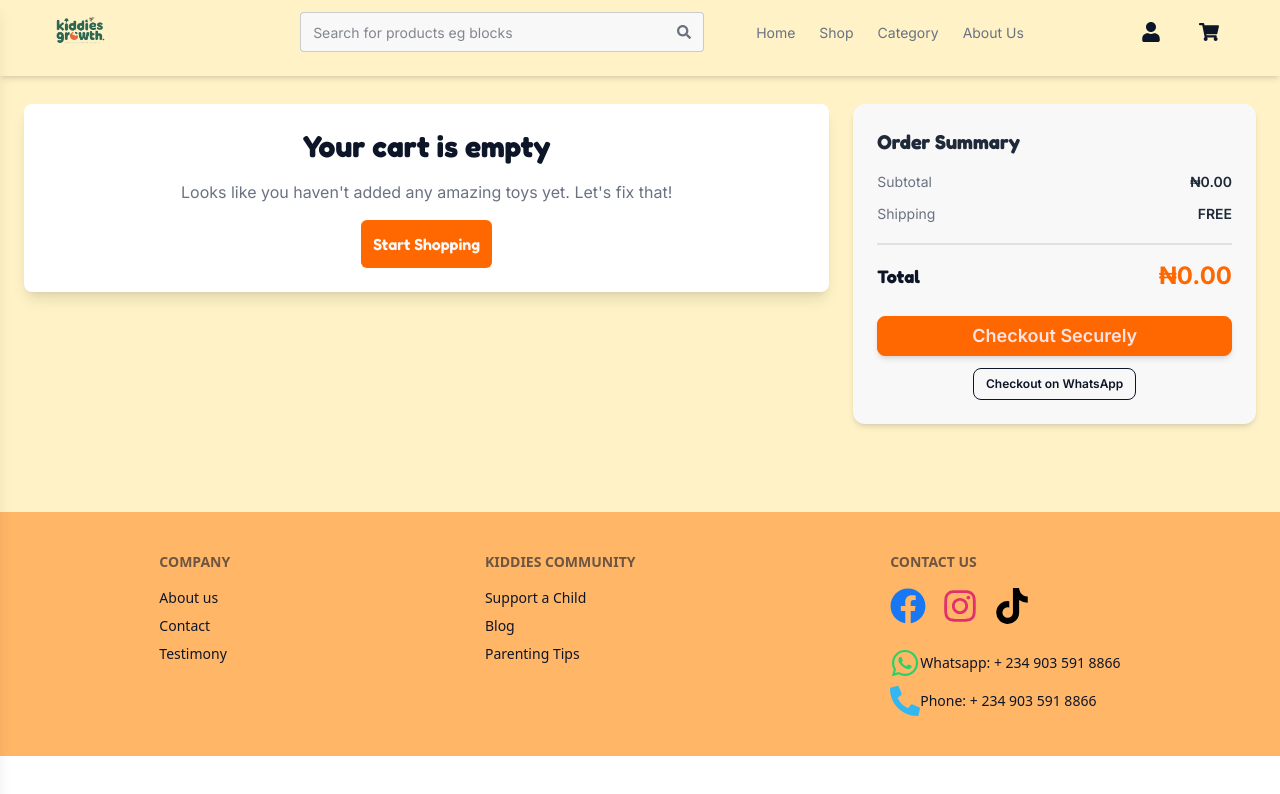
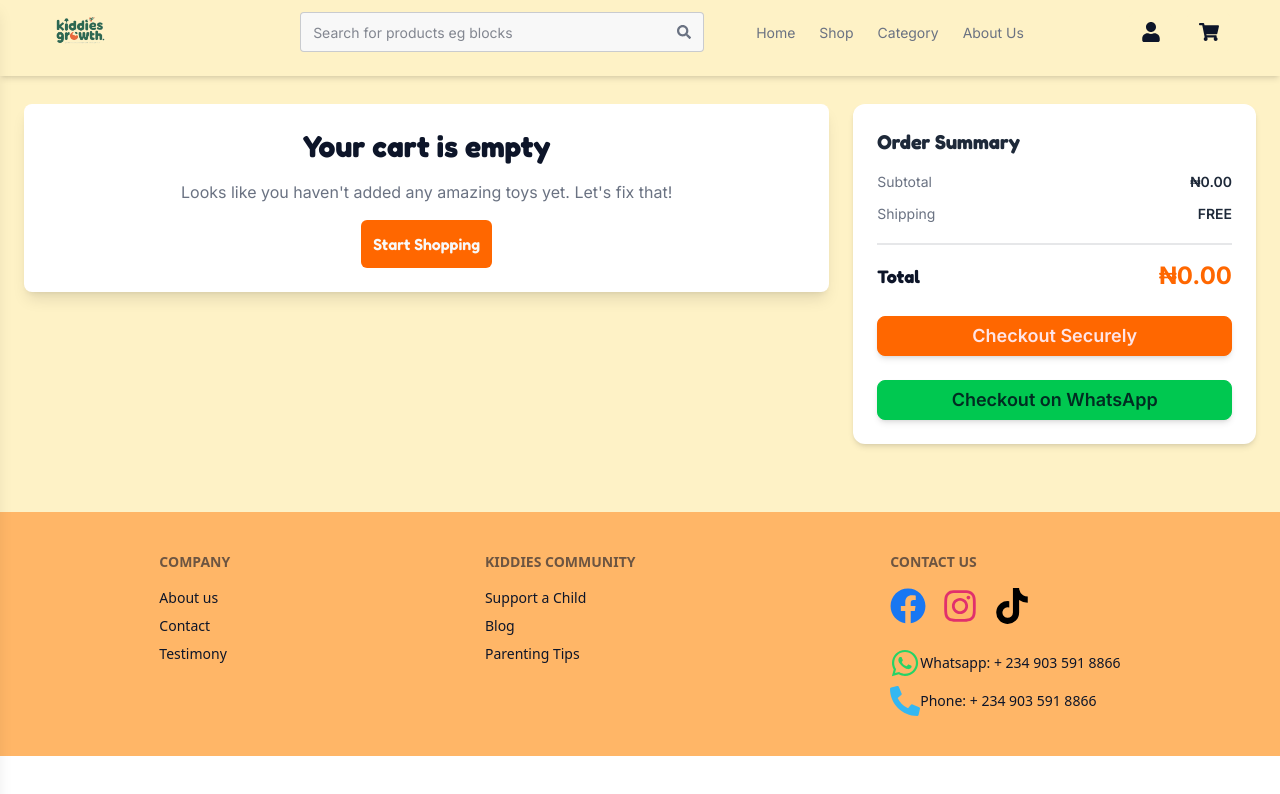
Before and after one commit to Kkebuka/kiddiesgrowth, a React (Vite) app: page /cart in a window 1280 px wide. Shown: the top 794 px of the page. Built offline with nearby package versions, Linux system fonts and the light colour scheme.

Commit message:
minor change

```diff
--- /dev/null
+++ b/src/components/ui/PriceTag.tsx
@@ -0,0 +1,25 @@
+import React from "react";
+
+type PriceTagProps = {
+  amount: number;
+  size?: "sm" | "md" | "lg";
+  color?: "text-gray-800" | "text-gray-800";
+};
+
+const sizeClassMap = {
+  sm: "text-base",
+  md: "text-xl",
+  lg: "text-2xl",
+};
+
+export default function PriceTag({
+  amount,
+  size = "md",
+  color = "text-gray-800",
+}: PriceTagProps) {
+  return (
+    <h2 className={`${sizeClassMap[size]} font-bold ${color} font-fredoka`}>
+      ₦{amount.toLocaleString()}
+    </h2>
+  );
+}
--- a/src/components/ui/ProductCard.tsx
+++ b/src/components/ui/ProductCard.tsx
@@ -4,6 +4,7 @@ import { Link } from "react-router-dom";
 // import { MdOutlineAddChart } from "react-icons/md";
 import { getOptimizedImage } from "../../utils/cloudinary";
 import Ratings from "../../pages/productDetails/components/Ratings";
+import PriceTag from "./PriceTag";
 
 type ProductCardProps = ProductType & {
   onAddToCart?: (product: ProductType) => void;
@@ -70,9 +71,7 @@ function ProductCard({
         <Ratings rating={4.5} />
         <div className="card-actions justify-between items-center ">
           <div className="flex gap-2 items-center">
-            <h2 className="text-xl font-bold text-gray-800 font-fredoka">
-              ₦{price}
-            </h2>
+            <PriceTag amount={price} />
             <h3 className="text-gray-500 line-through"> ₦{offer}</h3>
           </div>
 
--- a/src/pages/cartPage/CartPage.tsx
+++ b/src/pages/cartPage/CartPage.tsx
@@ -11,17 +11,17 @@ export default function CartPage() {
   const total =
     cart.reduce((acc, item) => acc + item.price * item.quantity, 0) || 0;
 
-  // const whatsappMessage = encodeURIComponent(
-  //   `Hello KiddiesGrowth, I'd like to place an order:\n\n${cart
-  //     .map(
-  //       (item) =>
-  //         `•[ID: ${item?.id}] ${item?.name} x${item?.quantity} - ₦${
-  //           item?.price * item?.quantity
-  //         }`
-  //     )
-  //     .join("\n")}\n\nTotal: ₦${total}`
-  // );
-  // const link = `https://api.whatsapp.com/send?phone=2348106111383&text=${whatsappMessage}`;
+  const whatsappMessage = encodeURIComponent(
+    `Hello KiddiesGrowth, I'd like to place an order:\n\n${cart
+      .map(
+        (item) =>
+          `•[ID: ${item?.id}] ${item?.name} x${item?.quantity} - ₦${
+            item?.price * item?.quantity
+          }`
+      )
+      .join("\n")}\n\nTotal: ₦${total}`
+  );
+  const link = `https://api.whatsapp.com/send?phone=2348106111383&text=${whatsappMessage}`;
   console.log(cart);
 
   return (
@@ -51,7 +51,7 @@ export default function CartPage() {
           )}
         </div>
       </div>
-      <OrderSummary total={total} />
+      <OrderSummary total={total} link={link} />
     </div>
   );
 }
--- a/src/pages/cartPage/components/CartDetails.tsx
+++ b/src/pages/cartPage/components/CartDetails.tsx
@@ -1,13 +1,22 @@
 import { FaTrash } from "react-icons/fa";
 import { useCart } from "../../../hooks/useCart";
 import type { CartItemType } from "../../../types/types";
+import PriceTag from "../../../components/ui/PriceTag";
 
-export default function CartDetails(cart: CartItemType[]) {
+type CartDetailsProps = {
+  cart: CartItemType[];
+};
+
+export default function CartDetails({ cart }: CartDetailsProps) {
   const { removeFromCart, increaseQuantity, decreaseQuantity } = useCart();
 
+  const cartNumber = cart.length;
   return (
     <>
       <div className="space-y-4">
+        <h2 className="text-3xl font-semibold text-center font-fredoka">
+          Cart Details({cartNumber})
+        </h2>
         {cart.map((item) => (
           <div
             key={item.id}
@@ -20,10 +29,10 @@ export default function CartDetails(cart: CartItemType[]) {
                 className="w-20 h-20 object-cover rounded"
               />
               <div>
-                <h3 className="font-semibold text-lg">{item.name}</h3>
-                <p className="text-sm text-gray-500">
-                  ₦{item.price.toLocaleString()}
-                </p>
+                <h3 className="font-semibold text-lg font-fredoka">
+                  {item.name}
+                </h3>
+                <PriceTag amount={item.price} />
               </div>
             </div>
             <div className="flex items-center gap-4">
@@ -56,15 +65,6 @@ export default function CartDetails(cart: CartItemType[]) {
       </div>
 
       <div className="divider"></div>
-
-      {/* <a
-        href={link}
-        target="_blank"
-        rel="noopener noreferrer"
-        className="btn btn-success w-full mt-6"
-      >
-        Checkout on WhatsApp
-      </a> */}
     </>
   );
 }
--- a/src/pages/cartPage/components/OrderSummary.tsx
+++ b/src/pages/cartPage/components/OrderSummary.tsx
@@ -1,11 +1,17 @@
 import React from "react";
 
-export default function OrderSummary({ total }: { total: number }) {
+export default function OrderSummary({
+  total,
+  link,
+}: {
+  total: number;
+  link: string;
+}) {
   const shipping = 0;
   return (
     <div className=" lg:flex-2/6">
       <div className="space-y-6">
-        <div className="bg-base-100 rounded-xl shadow-md p-6 sticky top-4">
+        <div className="bg-white rounded-xl shadow-md p-6 sticky top-4">
           <h2 className="text-xl font-bold font-fredoka text-gray-800 mb-4">
             Order Summary
           </h2>
@@ -52,10 +58,15 @@ export default function OrderSummary({ total }: { total: number }) {
             Checkout Securely
           </button>
 
-          <div className="text-center mt-3">
-            <button className="btn btn-outline btn-sm">
+          <div className="text-center">
+            <a
+              href={link}
+              target="_blank"
+              rel="noopener noreferrer"
+              className="btn btn-success w-full mt-6  text-lg font-semibold shadow-md hover:shadow-lg transition-all"
+            >
               Checkout on WhatsApp
-            </button>
+            </a>
           </div>
         </div>
       </div>
```
